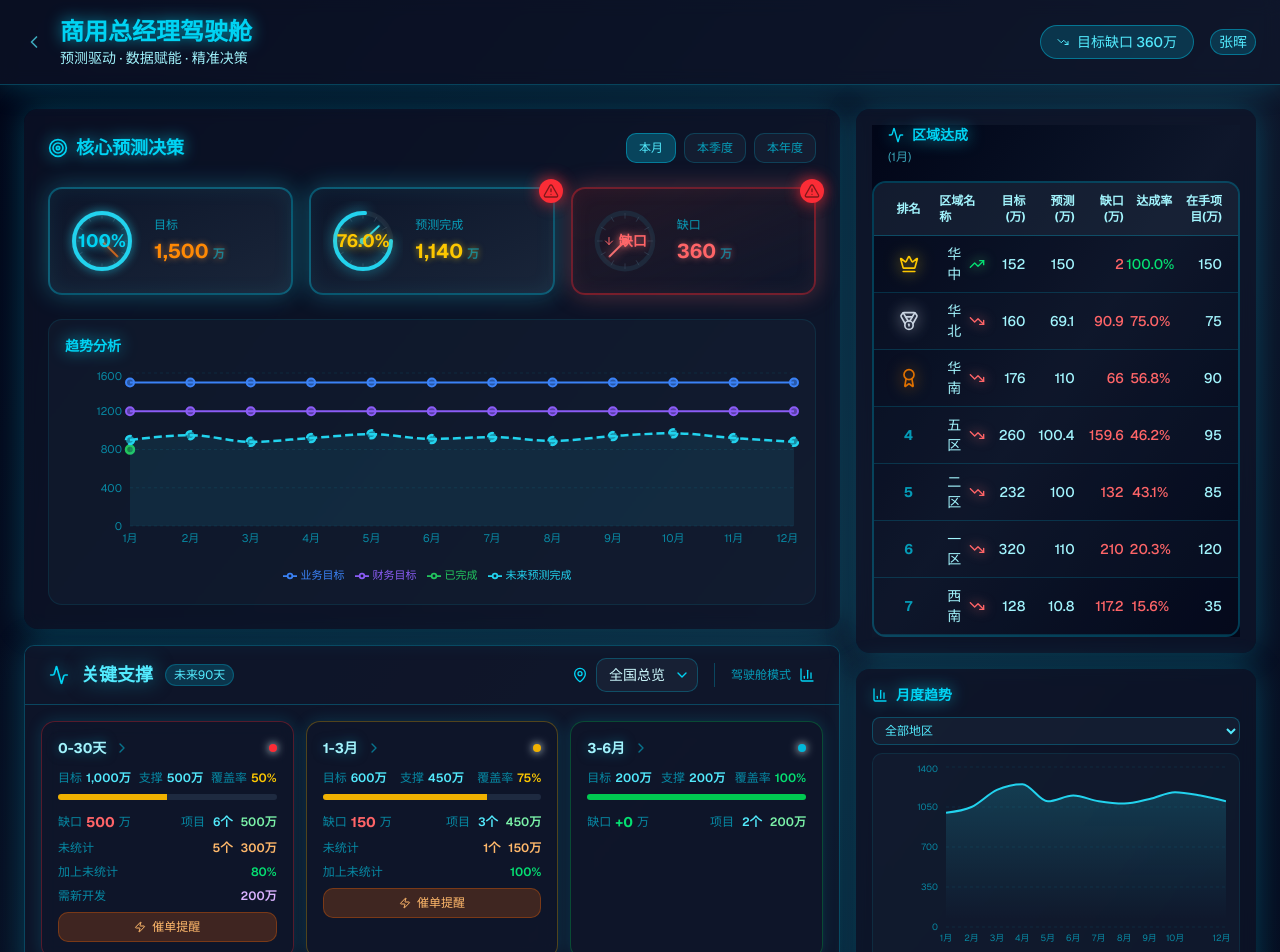
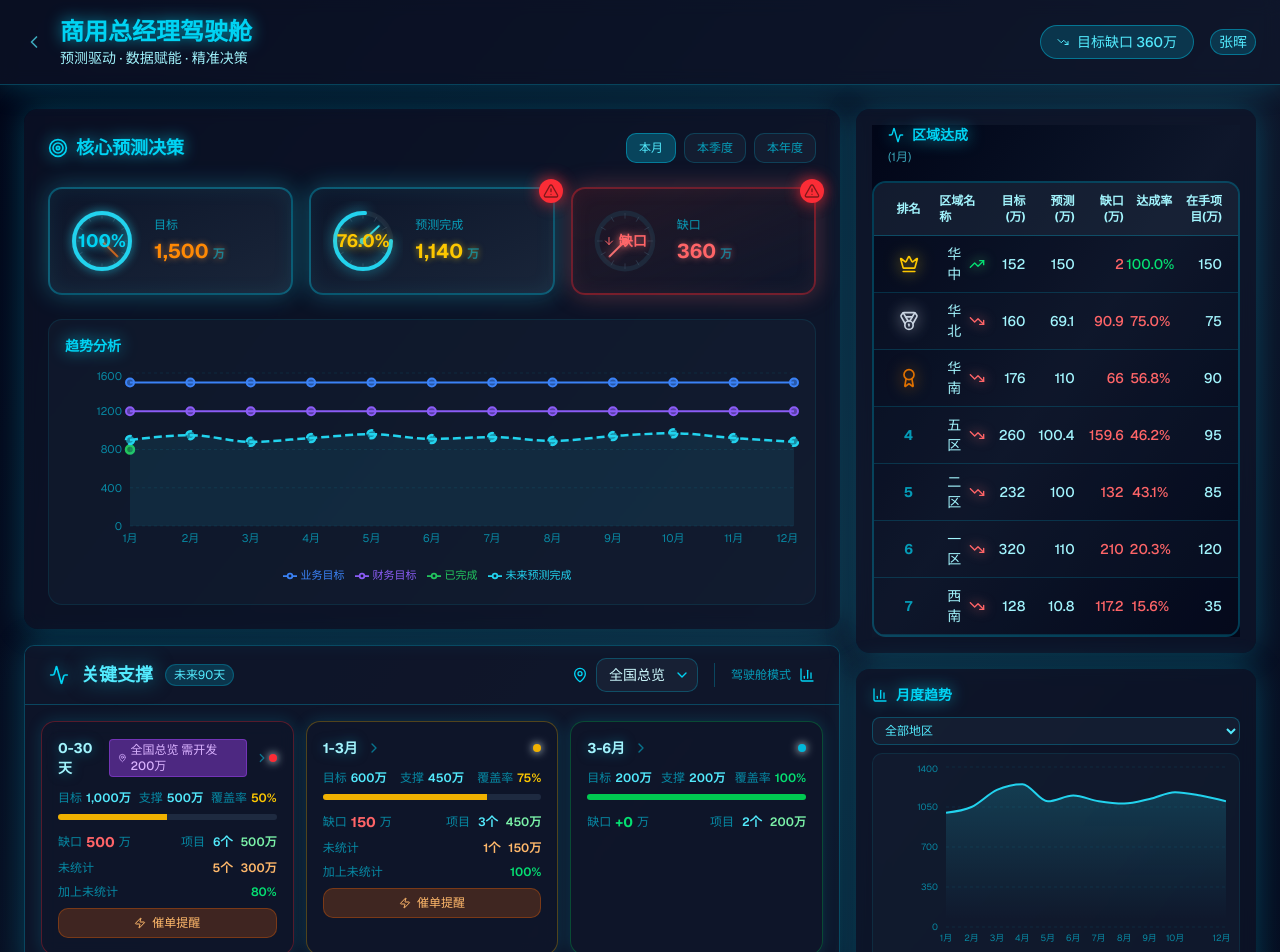
Before and after one commit to navylee1990/coze_jsc, a Next.js app: page /gm in a window 1280 px wide. Shown: the top 952 px of the page. Built offline with nearby package versions, Linux system fonts and the light colour scheme.

Commit message:
feat: 关键支撑模块将需新开发改为角标样式，显示区域名称和需要开发的金额

```diff
--- a/src/components/FutureSupportAdequacyPanel.tsx
+++ b/src/components/FutureSupportAdequacyPanel.tsx
@@ -1594,6 +1594,17 @@ export default function FutureSupportAdequacyPanel({
                         ? 'text-cyan-200 drop-shadow-[0_0_6px_rgba(6,182,212,0.5)]'
                         : 'text-slate-900'
                     )}>{period}</h4>
+                    {newDevNeeded > 0 && (
+                      <span className={cn(
+                        'px-2 py-0.5 rounded text-xs font-medium flex items-center gap-1',
+                        theme === 'dashboard'
+                          ? 'bg-purple-500/40 text-purple-300 border border-purple-500/40'
+                          : 'bg-purple-500 text-white'
+                      )}>
+                        <MapPin className="w-2.5 h-2.5" />
+                        {regionConfig[selectedRegion].label} 需开发{newDevNeeded}万
+                      </span>
+                    )}
                     <ChevronRight className={cn(
                       'w-4 h-4',
                       theme === 'dashboard' ? 'text-cyan-400/50' : 'text-slate-400'
@@ -1686,18 +1697,6 @@ export default function FutureSupportAdequacyPanel({
                           {totalCoverage}%
                         </span>
                       </div>
-                      {/* 需要新开发项目 */}
-                      {newDevNeeded > 0 && (
-                        <div className="flex justify-between text-xs">
-                          <span className={cn(theme === 'dashboard' ? 'text-cyan-400/60' : 'text-slate-500')}>需新开发</span>
-                          <span className={cn(
-                            'font-semibold text-purple-400',
-                            theme === 'dashboard' ? 'text-purple-300' : 'text-purple-600'
-                          )}>
-                            {newDevNeeded}万
-                          </span>
-                        </div>
-                      )}
                       {/* 批量催单按钮 */}
                       <button
                         onClick={(e) => handleBatchUrge(period, excludedProjectsTotalAmount, e)}
```
